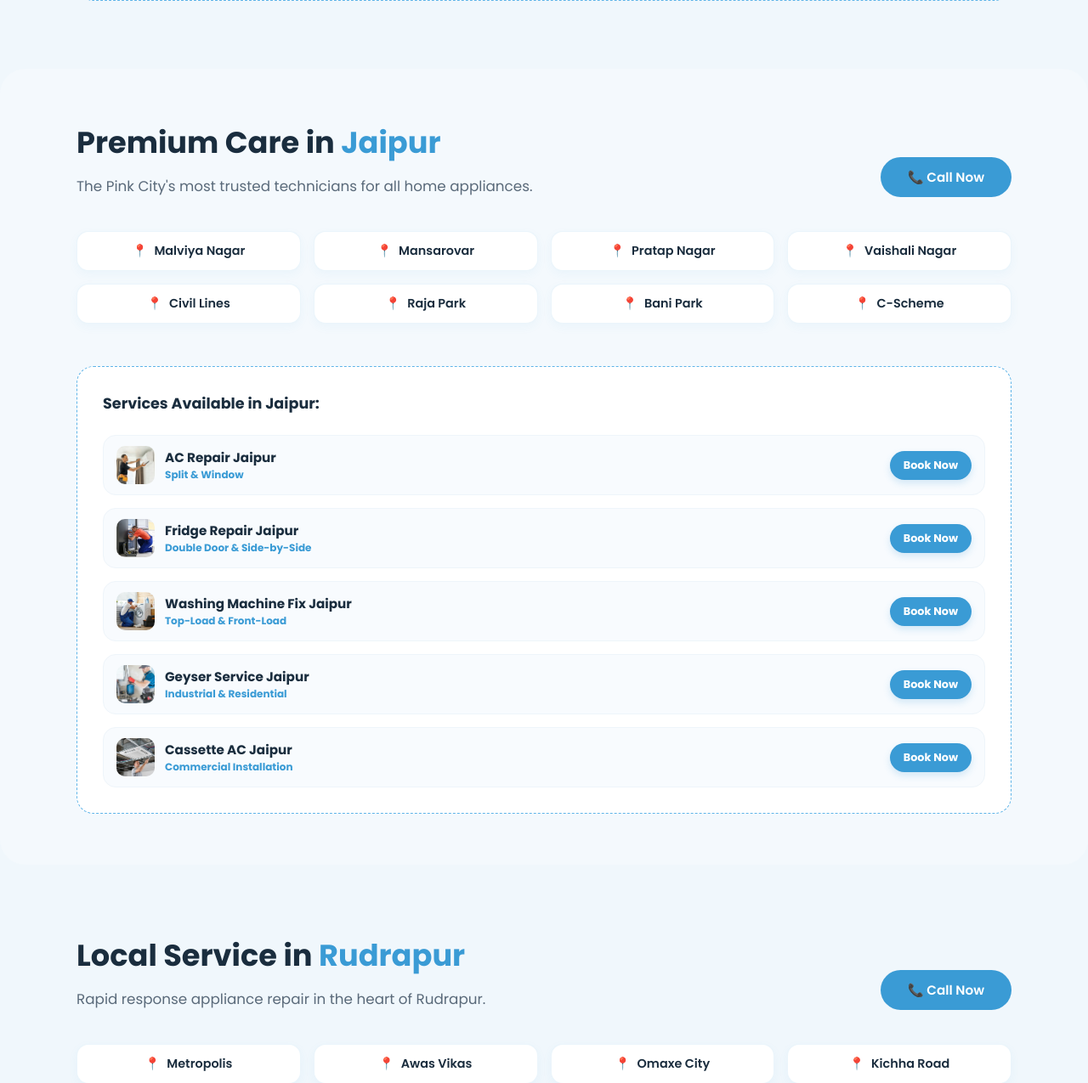
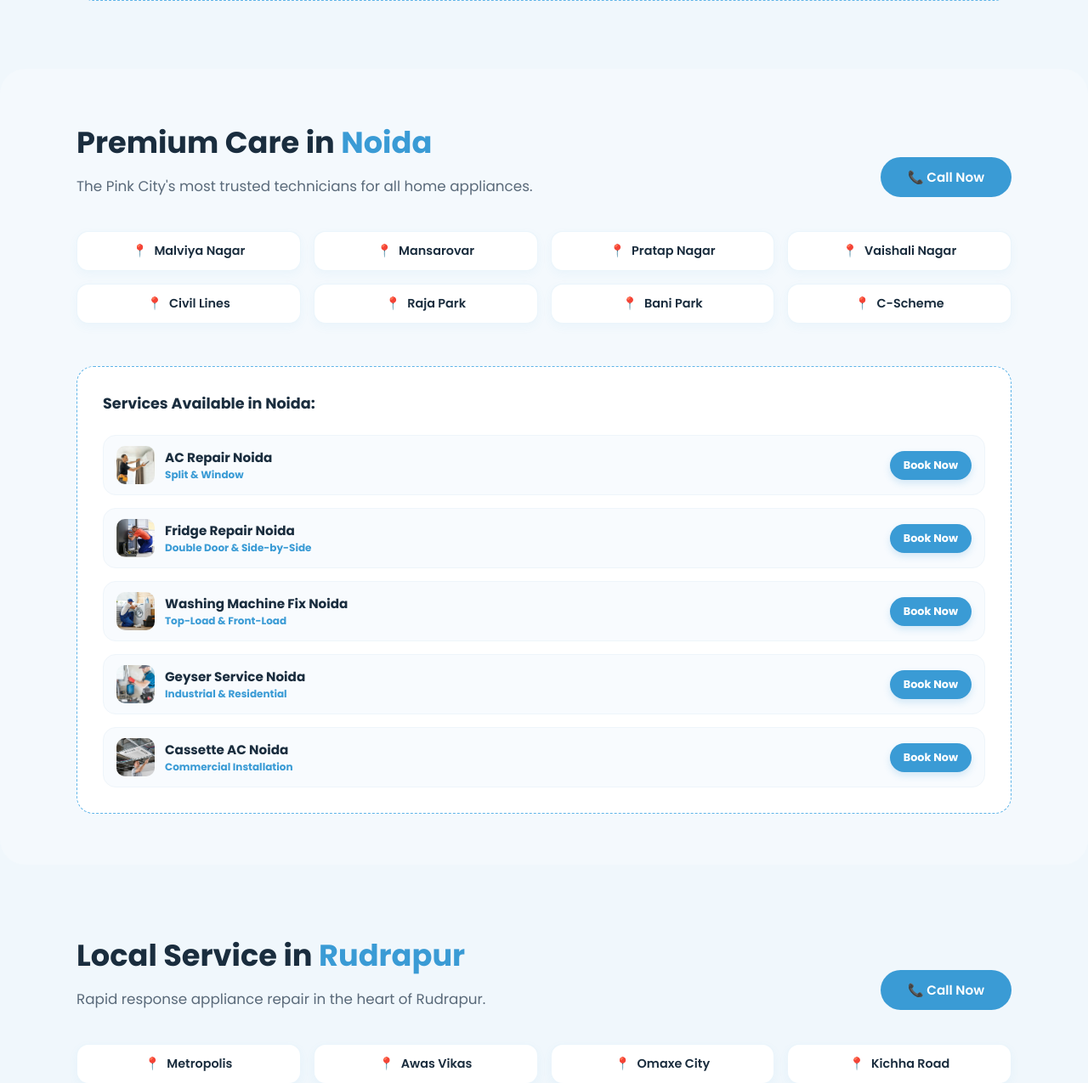
Before and after one commit to AircoolTechServices/AirCoolTechServices, a Flask app: page /cities in a window 1280 px wide. Shown: the part 1704-2979 px from the top of the page at 85% size. Run offline with Flask 3, Linux system fonts and the light colour scheme.

Commit message:
Update cities.html

```diff
--- a/templates/pages/cities.html
+++ b/templates/pages/cities.html
@@ -268,11 +268,11 @@
         <span class="city-tag">Available Now</span>
       </div>
     </a>
-    <a href="#jaipur" class="city-card">
-      <img src="https://images.unsplash.com/photo-1477587458883-47145ed94245?w=600&auto=format&fit=crop" alt="Jaipur" />
+    <a href="#Noida" class="city-card">
+      <img src="https://images.unsplash.com/photo-1477587458883-47145ed94245?w=600&auto=format&fit=crop" alt="Noida" />
       <div class="city-overlay"></div>
       <div class="city-info">
-        <div class="city-name">Jaipur</div>
+        <div class="city-name">Noida</div>
         <span class="city-tag">Available Now</span>
       </div>
     </a>
@@ -367,11 +367,11 @@
     </div>
   </div>
 
-  <!-- JAIPUR -->
-  <div class="city-block city-block-alt" id="jaipur">
+  <!-- Noida -->
+  <div class="city-block city-block-alt" id="Noida">
     <div class="city-block-header">
       <div class="city-title-box">
-        <h2>Premium Care in <span>Jaipur</span></h2>
+        <h2>Premium Care in <span>Noida</span></h2>
         <p>The Pink City's most trusted technicians for all home appliances.</p>
       </div>
       <div class="city-cta-footer" style="margin-top: 0;">
@@ -389,13 +389,13 @@
       <a href="https://wa.me/918630872674?text=Hello!%20I'm%20interested%20in%20your%20services%20in%20C%20Scheme." target="_blank" class="area-item">C-Scheme</a>
     </div>
     <div class="city-service-links">
-      <h4>Services Available in Jaipur:</h4>
+      <h4>Services Available in Noida:</h4>
       <div class="seo-links">
         <div class="seo-item">
           <a href="{{ url_for('ac_repair') }}" class="seo-left">
             <img src="{{ url_for('static', filename='images/ac_repair.webp') }}" class="seo-img" />
             <div class="seo-info">
-              <span class="seo-name">AC Repair Jaipur</span>
+              <span class="seo-name">AC Repair Noida</span>
               <span class="seo-tag">Split & Window</span>
             </div>
           </a>
@@ -405,7 +405,7 @@
           <a href="{{ url_for('fridge_repair') }}" class="seo-left">
             <img src="{{ url_for('static', filename='images/fridge_repair.webp') }}" class="seo-img" />
             <div class="seo-info">
-              <span class="seo-name">Fridge Repair Jaipur</span>
+              <span class="seo-name">Fridge Repair Noida</span>
               <span class="seo-tag">Double Door & Side-by-Side</span>
             </div>
           </a>
@@ -415,7 +415,7 @@
           <a href="{{ url_for('washing_machine') }}" class="seo-left">
             <img src="{{ url_for('static', filename='images/washing_machine.webp') }}" class="seo-img" />
             <div class="seo-info">
-              <span class="seo-name">Washing Machine Fix Jaipur</span>
+              <span class="seo-name">Washing Machine Fix Noida</span>
               <span class="seo-tag">Top-Load & Front-Load</span>
             </div>
           </a>
@@ -425,7 +425,7 @@
           <a href="{{ url_for('geyser_repair') }}" class="seo-left">
             <img src="{{ url_for('static', filename='images/geyser.webp') }}" class="seo-img" />
             <div class="seo-info">
-              <span class="seo-name">Geyser Service Jaipur</span>
+              <span class="seo-name">Geyser Service Noida</span>
               <span class="seo-tag">Industrial & Residential</span>
             </div>
           </a>
@@ -435,7 +435,7 @@
           <a href="{{ url_for('cassette_ac') }}" class="seo-left">
             <img src="{{ url_for('static', filename='images/cassate_ac.webp') }}" class="seo-img" />
             <div class="seo-info">
-              <span class="seo-name">Cassette AC Jaipur</span>
+              <span class="seo-name">Cassette AC Noida</span>
               <span class="seo-tag">Commercial Installation</span>
             </div>
           </a>
```
